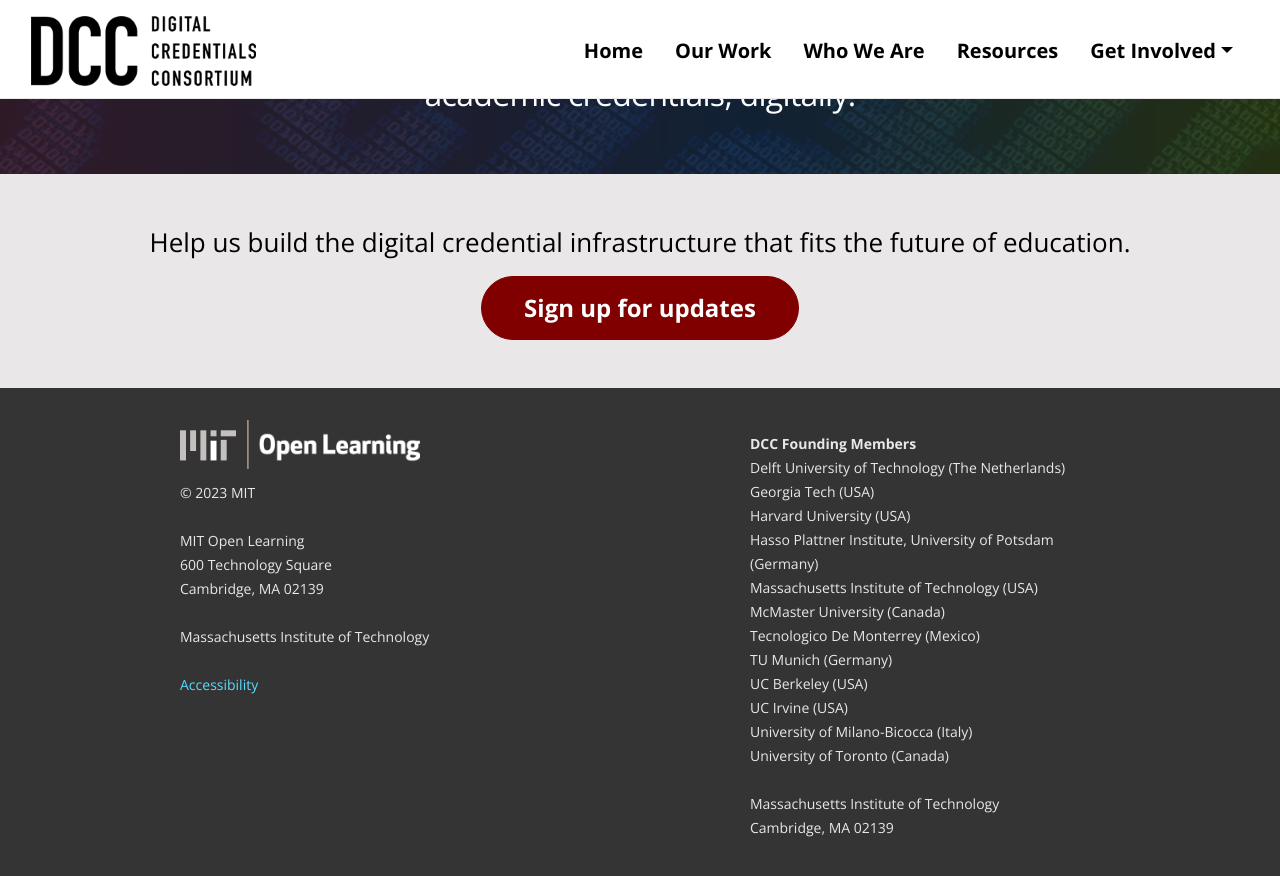
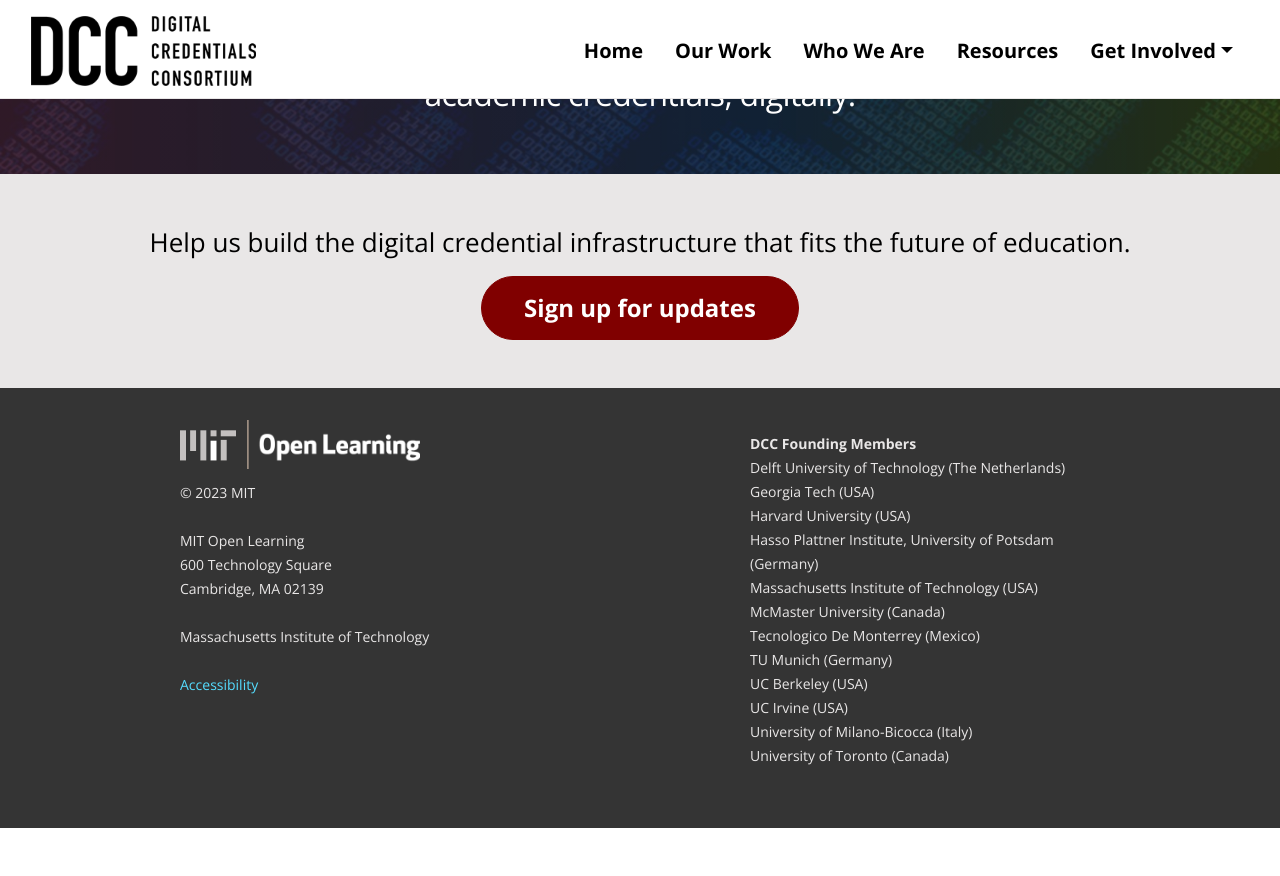
Before and after one commit to digitalcredentials/dcc-website, a Jekyll site: the page built from index.md, in a window 1280 px wide and 900 px high, scrolled down 919 px. Shown: the top 876 px of the window. Built offline with Jekyll 4.4.1, drawn with Linux system fonts in a browser that asks for light colours; after the commit the page ends 1747 px from its top, so only the background shows below that.

Commit message:
Update footer.html

```diff
--- a/_includes/footer.html
+++ b/_includes/footer.html
@@ -28,8 +28,6 @@
                       UC Irvine (USA)<br>
                       University of Milano-Bicocca (Italy)<br>
                       University of Toronto (Canada)<br><br>
-                      Massachusetts Institute of Technology<br>
-                      Cambridge, MA 02139<br><br>
                   </p>
               </div> <!-- end of footer-col -->
       </div> <!-- end of row -->
```
